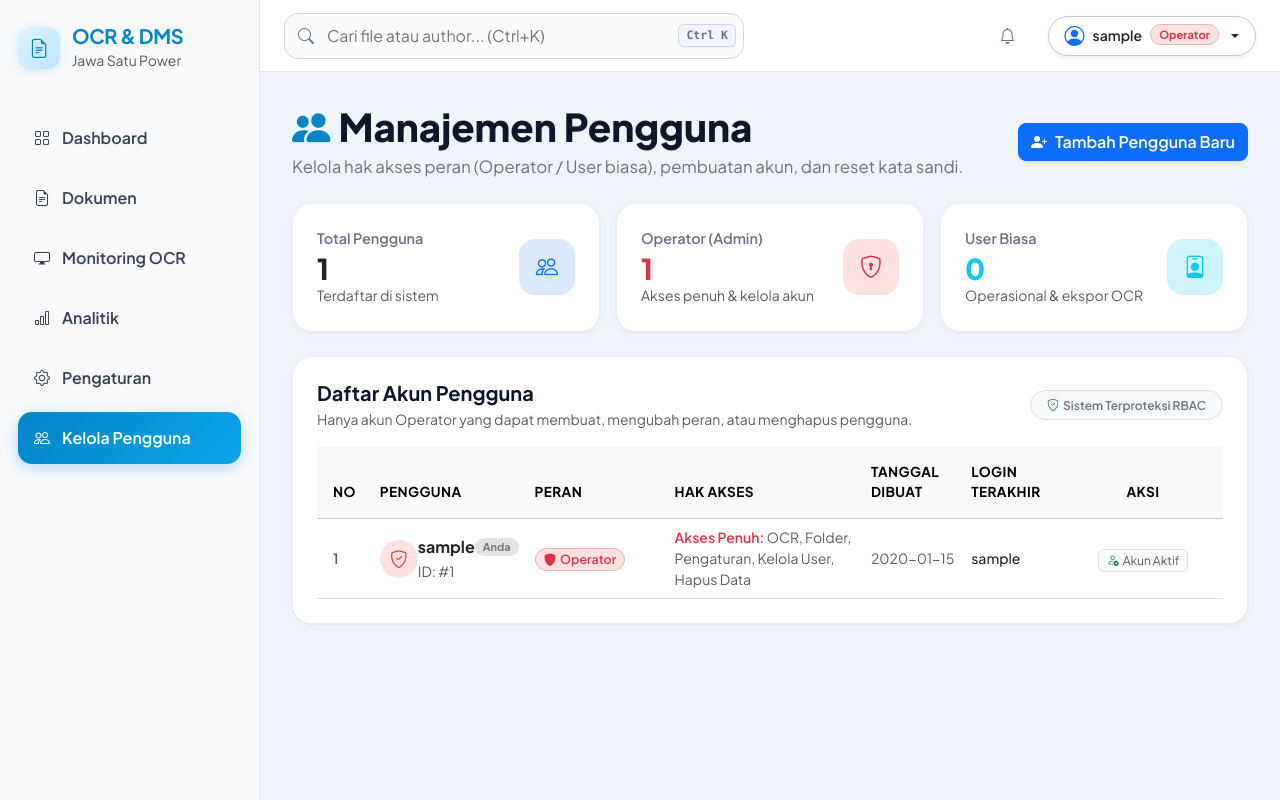
After one commit to bagusdps257/kerja_praktik, a Flask app: page /users in a window 1280 px wide. The commit adds this page. Run offline with Flask 3, Linux system fonts and the light colour scheme; a user stored in the database is signed in; tables that the repository leaves empty hold one stand-in row (values such as "Sample post"); some libraries are stand-ins or nearby versions.

Commit message:
feat(ui): add user management interface, role badges, and access-restricted UI elements

```diff
--- a/templates/documents.html
+++ b/templates/documents.html
@@ -127,15 +127,18 @@
             <span>Cadangkan Data</span>
         </a>
 
+        {% if current_user and current_user.is_authenticated and current_user.is_operator %}
         <button type="button" class="btn btn-gradient-destructive d-flex align-items-center px-3.5 py-2 rounded-3 fw-semibold text-nowrap" style="font-size: 0.88rem;" data-bs-toggle="modal" data-bs-target="#clearHistoryModal">
             <i class="bi bi-trash3 me-2 fs-6"></i>
             <span>Hapus Riwayat</span>
         </button>
+        {% endif %}
 
     </div>
 
 </div>
 
+{% if current_user and current_user.is_authenticated and current_user.is_operator %}
 <!-- Clear History Confirmation Modal -->
 <div class="modal fade" id="clearHistoryModal" tabindex="-1" aria-labelledby="clearHistoryModalLabel" aria-hidden="true">
     <div class="modal-dialog modal-dialog-centered" style="max-width: 420px;">
@@ -174,6 +177,7 @@
         </div>
     </div>
 </div>
+{% endif %}
 
 <div class="analytics-card p-4">
 
--- a/templates/partials/navbar.html
+++ b/templates/partials/navbar.html
@@ -3,14 +3,27 @@
     <button class="btn btn-white bg-white border border-secondary-subtle shadow-sm rounded-pill px-3 py-1 d-flex align-items-center gap-2 dropdown-toggle text-dark" type="button" id="userDropdownMenu" data-bs-toggle="dropdown" aria-expanded="false">
         <i class="bi bi-person-circle text-primary fs-5"></i>
         <span class="fw-semibold small text-truncate" style="max-width: 140px;" title="{{ current_user.username }}">{{ current_user.username }}</span>
+        {% if current_user.is_operator %}
+        <span class="badge bg-danger-subtle text-danger border border-danger-subtle rounded-pill px-2 py-0.5" style="font-size: 0.7rem;">Operator</span>
+        {% else %}
+        <span class="badge bg-primary-subtle text-primary border border-primary-subtle rounded-pill px-2 py-0.5" style="font-size: 0.7rem;">User</span>
+        {% endif %}
     </button>
-    <ul class="dropdown-menu dropdown-menu-end shadow-sm border-0 rounded-3 p-2 mt-2" aria-labelledby="userDropdownMenu" style="min-width: 180px;">
+    <ul class="dropdown-menu dropdown-menu-end shadow-sm border-0 rounded-3 p-2 mt-2" aria-labelledby="userDropdownMenu" style="min-width: 190px;">
         <li>
             <a class="dropdown-item d-flex align-items-center gap-2 py-2 rounded-2" href="{{ url_for('auth.profile') }}">
                 <i class="bi bi-person-vcard text-primary fs-6"></i>
                 <span class="fw-medium">Profil</span>
             </a>
         </li>
+        {% if current_user.is_operator %}
+        <li>
+            <a class="dropdown-item d-flex align-items-center gap-2 py-2 rounded-2" href="{{ url_for('auth.users_list') }}">
+                <i class="bi bi-people text-info fs-6"></i>
+                <span class="fw-medium">Kelola Pengguna</span>
+            </a>
+        </li>
+        {% endif %}
         <li><hr class="dropdown-divider my-1"></li>
         <li>
             <a class="dropdown-item d-flex align-items-center gap-2 py-2 rounded-2 text-danger" href="{{ url_for('auth.logout') }}">
--- a/templates/partials/sidebar.html
+++ b/templates/partials/sidebar.html
@@ -65,6 +65,18 @@
             </a>
         </li>
 
+        {% if current_user and current_user.is_authenticated and current_user.is_operator %}
+        <li>
+            <a href="{{ url_for('auth.users_list') }}"
+            class="{% if request.endpoint == 'auth.users_list' %}active{% endif %}">
+
+                <i class="bi bi-people"></i>
+                <span>Kelola Pengguna</span>
+
+            </a>
+        </li>
+        {% endif %}
+
     </ul>
 
 </div>
--- /dev/null
+++ b/templates/users.html
@@ -0,0 +1,383 @@
+{% extends 'base.html' %}
+
+{% block title %}Kelola Pengguna - OCR System{% endblock %}
+
+{% block content %}
+
+<!-- HEADER -->
+<div class="page-header mb-4">
+    <div class="d-flex justify-content-between align-items-center flex-wrap gap-3">
+        <div>
+            <h1 class="page-title mb-1">
+                <i class="bi bi-people-fill me-2" style="color:#0284c7;"></i>Manajemen Pengguna
+            </h1>
+            <p class="page-subtitle mb-0">
+                Kelola hak akses peran (Operator / User biasa), pembuatan akun, dan reset kata sandi.
+            </p>
+        </div>
+        <div>
+            <button type="button" class="btn btn-primary d-flex align-items-center gap-2 px-3.5 py-2.5 rounded-3 fw-semibold shadow-sm"
+                    data-bs-toggle="modal" data-bs-target="#addUserModal">
+                <i class="bi bi-person-plus-fill fs-6"></i>
+                <span>Tambah Pengguna Baru</span>
+            </button>
+        </div>
+    </div>
+</div>
+
+<!-- KPI SUMMARY STATS -->
+<div class="row g-3 mb-4">
+    <div class="col-md-4">
+        <div class="kpi-card d-flex align-items-center justify-content-between p-3.5">
+            <div>
+                <div class="kpi-label mb-1">Total Pengguna</div>
+                <div class="kpi-value text-dark" style="font-size: 1.8rem;">{{ users|length }}</div>
+                <small class="text-muted">Terdaftar di sistem</small>
+            </div>
+            <div class="kpi-icon bg-primary-subtle text-primary">
+                <i class="bi bi-people"></i>
+            </div>
+        </div>
+    </div>
+    <div class="col-md-4">
+        <div class="kpi-card d-flex align-items-center justify-content-between p-3.5">
+            <div>
+                <div class="kpi-label mb-1">Operator (Admin)</div>
+                <div class="kpi-value text-danger" style="font-size: 1.8rem;">
+                    {{ users|selectattr('is_operator')|list|length }}
+                </div>
+                <small class="text-muted">Akses penuh & kelola akun</small>
+            </div>
+            <div class="kpi-icon bg-danger-subtle text-danger">
+                <i class="bi bi-shield-lock"></i>
+            </div>
+        </div>
+    </div>
+    <div class="col-md-4">
+        <div class="kpi-card d-flex align-items-center justify-content-between p-3.5">
+            <div>
+                <div class="kpi-label mb-1">User Biasa</div>
+                <div class="kpi-value text-info" style="font-size: 1.8rem;">
+                    {{ users|rejectattr('is_operator')|list|length }}
+                </div>
+                <small class="text-muted">Operasional & ekspor OCR</small>
+            </div>
+            <div class="kpi-icon bg-info-subtle text-info">
+                <i class="bi bi-person-badge"></i>
+            </div>
+        </div>
+    </div>
+</div>
+
+<!-- MAIN USERS TABLE CARD -->
+<div class="enterprise-card p-4">
+    <div class="d-flex justify-content-between align-items-center mb-3 flex-wrap gap-2">
+        <div>
+            <h5 class="fw-bold mb-1">Daftar Akun Pengguna</h5>
+            <p class="text-muted small mb-0">Hanya akun Operator yang dapat membuat, mengubah peran, atau menghapus pengguna.</p>
+        </div>
+        <span class="badge bg-light text-secondary border px-3 py-2 rounded-pill small fw-semibold">
+            <i class="bi bi-shield-check text-success me-1"></i>Sistem Terproteksi RBAC
+        </span>
+    </div>
+
+    <div class="table-responsive">
+        <table class="table align-middle table-hover mb-0">
+            <thead class="table-light">
+                <tr style="font-size: 0.85rem; text-transform: uppercase; letter-spacing: 0.03em;">
+                    <th class="py-3 px-3" style="width: 50px;">No</th>
+                    <th class="py-3">Pengguna</th>
+                    <th class="py-3" style="width: 140px;">Peran</th>
+                    <th class="py-3">Hak Akses</th>
+                    <th class="py-3">Tanggal Dibuat</th>
+                    <th class="py-3">Login Terakhir</th>
+                    <th class="py-3 text-center" style="width: 160px;">Aksi</th>
+                </tr>
+            </thead>
+            <tbody>
+                {% for u in users %}
+                <tr>
+                    <td class="px-3 text-muted fw-semibold small">{{ loop.index }}</td>
+                    <td>
+                        <div class="d-flex align-items-center gap-2.5">
+                            <div class="rounded-circle d-flex align-items-center justify-content-center {% if u.is_operator %}bg-danger-subtle text-danger{% else %}bg-primary-subtle text-primary{% endif %}"
+                                 style="width: 38px; height: 38px; font-size: 1.1rem; flex-shrink: 0;">
+                                <i class="bi {% if u.is_operator %}bi-shield-check{% else %}bi-person{% endif %}"></i>
+                            </div>
+                            <div>
+                                <div class="fw-bold text-dark d-flex align-items-center gap-1.5">
+                                    <span>{{ u.username }}</span>
+                                    {% if current_user and current_user.id == u.id %}
+                                    <span class="badge bg-secondary-subtle text-secondary rounded-pill px-2 py-0.5" style="font-size: 0.68rem;">Anda</span>
+                                    {% endif %}
+                                </div>
+                                <small class="text-muted">ID: #{{ u.id }}</small>
+                            </div>
+                        </div>
+                    </td>
+                    <td>
+                        {% if u.is_operator %}
+                        <span class="badge bg-danger-subtle text-danger border border-danger-subtle rounded-pill px-2.5 py-1 fw-semibold" style="font-size: 0.78rem;">
+                            <i class="bi bi-shield-fill me-1"></i>Operator
+                        </span>
+                        {% else %}
+                        <span class="badge bg-primary-subtle text-primary border border-primary-subtle rounded-pill px-2.5 py-1 fw-semibold" style="font-size: 0.78rem;">
+                            <i class="bi bi-person me-1"></i>User Biasa
+                        </span>
+                        {% endif %}
+                    </td>
+                    <td class="small text-muted">
+                        {% if u.is_operator %}
+                        <span class="text-danger fw-semibold">Akses Penuh:</span> OCR, Folder, Pengaturan, Kelola User, Hapus Data
+                        {% else %}
+                        <span class="text-primary fw-semibold">Operasional:</span> OCR, Folder, Pengaturan, Ekspor Data <span class="badge bg-light text-muted border ms-1">No Delete</span>
+                        {% endif %}
+                    </td>
+                    <td class="small text-muted">
+                        {{ u.formatted_created_at }}
+                    </td>
+                    <td class="small text-muted">
+                        {% if u.last_login and u.last_login != '-' %}
+                        <span class="text-dark fw-medium">{{ u.formatted_last_login }}</span>
+                        {% else %}
+                        <span class="fst-italic text-muted">Belum pernah</span>
+                        {% endif %}
+                    </td>
+                    <td class="text-center">
+                        {% if current_user and current_user.id == u.id %}
+                        <span class="badge bg-light text-muted border px-2.5 py-1.5 small fw-normal" title="Akun Anda yang sedang aktif">
+                            <i class="bi bi-person-check me-1 text-success"></i>Akun Aktif
+                        </span>
+                        {% else %}
+                        <div class="dropdown">
+                            <button class="btn btn-sm btn-light border dropdown-toggle px-2.5 py-1 rounded-2 shadow-sm" type="button" data-bs-toggle="dropdown" aria-expanded="false">
+                                <i class="bi bi-gear me-1"></i>Tindakan
+                            </button>
+                            <ul class="dropdown-menu dropdown-menu-end shadow-sm border-0 rounded-3 p-1.5" style="min-width: 170px;">
+                                <li>
+                                    <button class="dropdown-item d-flex align-items-center gap-2 py-2 rounded-2" data-bs-toggle="modal" data-bs-target="#changeRoleModal{{ u.id }}">
+                                        <i class="bi bi-person-gear text-primary"></i>
+                                        <span>Ubah Peran</span>
+                                    </button>
+                                </li>
+                                <li>
+                                    <button class="dropdown-item d-flex align-items-center gap-2 py-2 rounded-2" data-bs-toggle="modal" data-bs-target="#resetPasswordModal{{ u.id }}">
+                                        <i class="bi bi-key text-warning"></i>
+                                        <span>Reset Password</span>
+                                    </button>
+                                </li>
+                                <li><hr class="dropdown-divider my-1"></li>
+                                <li>
+                                    <button class="dropdown-item d-flex align-items-center gap-2 py-2 rounded-2 text-danger" data-bs-toggle="modal" data-bs-target="#deleteUserModal{{ u.id }}">
+                                        <i class="bi bi-trash3 text-danger"></i>
+                                        <span>Hapus Akun</span>
+                                    </button>
+                                </li>
+                            </ul>
+                        </div>
+                        {% endif %}
+                    </td>
+                </tr>
+                {% endfor %}
+            </tbody>
+        </table>
+    </div>
+</div>
+
+<!-- MODAL: ADD USER -->
+<div class="modal fade" id="addUserModal" tabindex="-1" aria-labelledby="addUserModalLabel" aria-hidden="true">
+    <div class="modal-dialog modal-dialog-centered" style="max-width: 480px;">
+        <div class="modal-content border-0 shadow-lg" style="border-radius: 20px; overflow: hidden;">
+            <div class="modal-header border-0 pb-0 pt-4 px-4">
+                <div class="d-flex align-items-center gap-3">
+                    <div class="rounded-circle bg-primary-subtle text-primary d-flex align-items-center justify-content-center"
+                         style="width: 44px; height: 44px; font-size: 1.3rem;">
+                        <i class="bi bi-person-plus-fill"></i>
+                    </div>
+                    <div>
+                        <h5 class="modal-title fw-bold mb-0" id="addUserModalLabel">Tambah Pengguna Baru</h5>
+                        <small class="text-muted">Buat akun untuk operator atau staf operasional.</small>
+                    </div>
+                </div>
+                <button type="button" class="btn-close" data-bs-dismiss="modal" aria-label="Close"></button>
+            </div>
+
+            <form action="{{ url_for('auth.create_user') }}" method="POST">
+                <input type="hidden" name="csrf_token" value="{{ csrf_token() }}"/>
+                <div class="modal-body p-4">
+                    <div class="mb-3">
+                        <label class="form-label small fw-semibold text-secondary mb-1">Username</label>
+                        <div class="input-group">
+                            <span class="input-group-text bg-light border-end-0 text-muted"><i class="bi bi-person"></i></span>
+                            <input type="text" name="username" class="form-control border-start-0" placeholder="Contoh: operator1, staf_ocr" required minlength="3" autocomplete="off">
+                        </div>
+                        <small class="text-muted">Minimal 3 karakter, alfanumerik.</small>
+                    </div>
+
+                    <div class="mb-3">
+                        <label class="form-label small fw-semibold text-secondary mb-1">Kata Sandi Awal</label>
+                        <div class="input-group">
+                            <span class="input-group-text bg-light border-end-0 text-muted"><i class="bi bi-lock"></i></span>
+                            <input type="password" name="password" class="form-control border-start-0" placeholder="Minimal 6 karakter" required minlength="6" autocomplete="new-password">
+                        </div>
+                    </div>
+
+                    <div class="mb-2">
+                        <label class="form-label small fw-semibold text-secondary mb-1">Peran Akun (Role)</label>
+                        <select name="role" class="form-select" required>
+                            <option value="user" selected>User Biasa (Operasional OCR, Folder, Setelan - Tanpa Hapus DB)</option>
+                            <option value="operator">Operator (Akses Penuh: Kelola Pengguna & Hapus Riwayat)</option>
+                        </select>
+                        <div class="p-2.5 rounded-3 bg-light mt-2 small text-muted border">
+                            <i class="bi bi-info-circle text-primary me-1"></i>
+                            <strong>Operator:</strong> dapat mengelola semua akun dan menghapus basis data.<br>
+                            <strong>User:</strong> dapat menjalankan OCR, mengatur folder, dan setelan tanpa hak menghapus.
+                        </div>
+                    </div>
+                </div>
+
+                <div class="modal-footer border-0 pt-0 px-4 pb-4">
+                    <button type="button" class="btn btn-light px-3.5 py-2 rounded-3 fw-semibold" data-bs-dismiss="modal">Batal</button>
+                    <button type="submit" class="btn btn-primary px-3.5 py-2 rounded-3 fw-semibold">
+                        <i class="bi bi-check-lg me-1"></i>Simpan Pengguna
+                    </button>
+                </div>
+            </form>
+        </div>
+    </div>
+</div>
+
+<!-- USER ACTIONS MODALS -->
+{% for u in users %}
+{% if current_user and current_user.id != u.id %}
+
+<!-- MODAL: UBAH PERAN -->
+<div class="modal fade" id="changeRoleModal{{ u.id }}" tabindex="-1" aria-hidden="true">
+    <div class="modal-dialog modal-dialog-centered" style="max-width: 440px;">
+        <div class="modal-content border-0 shadow-lg" style="border-radius: 20px; overflow: hidden;">
+            <div class="modal-header border-0 pb-0 pt-4 px-4">
+                <div class="d-flex align-items-center gap-3">
+                    <div class="rounded-circle bg-info-subtle text-info d-flex align-items-center justify-content-center"
+                         style="width: 44px; height: 44px; font-size: 1.2rem;">
+                        <i class="bi bi-person-gear"></i>
+                    </div>
+                    <div>
+                        <h5 class="modal-title fw-bold mb-0">Ubah Peran Pengguna</h5>
+                        <small class="text-muted">Pengguna: <strong>{{ u.username }}</strong></small>
+                    </div>
+                </div>
+                <button type="button" class="btn-close" data-bs-dismiss="modal" aria-label="Close"></button>
+            </div>
+
+            <form action="{{ url_for('auth.change_user_role', user_id=u.id) }}" method="POST">
+                <input type="hidden" name="csrf_token" value="{{ csrf_token() }}"/>
+                <div class="modal-body p-4">
+                    <label class="form-label small fw-semibold text-secondary mb-2">Pilih Peran Baru</label>
+                    <div class="form-check p-3 border rounded-3 mb-2 {% if not u.is_operator %}bg-light border-primary{% endif %}">
+                        <input class="form-check-input" type="radio" name="new_role" id="roleUser{{ u.id }}" value="user" {% if not u.is_operator %}checked{% endif %}>
+                        <label class="form-check-label d-block ms-2" for="roleUser{{ u.id }}">
+                            <span class="fw-bold d-block text-dark">User Biasa</span>
+                            <small class="text-muted">Akses operasional OCR, folder input/output, dan pengaturan tanpa hak menghapus data.</small>
+                        </label>
+                    </div>
+                    <div class="form-check p-3 border rounded-3 {% if u.is_operator %}bg-light border-danger{% endif %}">
+                        <input class="form-check-input" type="radio" name="new_role" id="roleOperator{{ u.id }}" value="operator" {% if u.is_operator %}checked{% endif %}>
+                        <label class="form-check-label d-block ms-2" for="roleOperator{{ u.id }}">
+                            <span class="fw-bold d-block text-danger">Operator (Admin)</span>
+                            <small class="text-muted">Hak akses penuh termasuk manajemen akun pengguna dan penghapusan riwayat database.</small>
+                        </label>
+                    </div>
+                </div>
+
+                <div class="modal-footer border-0 pt-0 px-4 pb-4">
+                    <button type="button" class="btn btn-light px-3.5 py-2 rounded-3 fw-semibold" data-bs-dismiss="modal">Batal</button>
+                    <button type="submit" class="btn btn-primary px-3.5 py-2 rounded-3 fw-semibold">
+                        <i class="bi bi-check-lg me-1"></i>Simpan Perubahan
+                    </button>
+                </div>
+            </form>
+        </div>
+    </div>
+</div>
+
+<!-- MODAL: RESET PASSWORD -->
+<div class="modal fade" id="resetPasswordModal{{ u.id }}" tabindex="-1" aria-hidden="true">
+    <div class="modal-dialog modal-dialog-centered" style="max-width: 440px;">
+        <div class="modal-content border-0 shadow-lg" style="border-radius: 20px; overflow: hidden;">
+            <div class="modal-header border-0 pb-0 pt-4 px-4">
+                <div class="d-flex align-items-center gap-3">
+                    <div class="rounded-circle bg-warning-subtle text-warning d-flex align-items-center justify-content-center"
+                         style="width: 44px; height: 44px; font-size: 1.2rem;">
+                        <i class="bi bi-key-fill"></i>
+                    </div>
+                    <div>
+                        <h5 class="modal-title fw-bold mb-0">Reset Kata Sandi</h5>
+                        <small class="text-muted">Untuk akun: <strong>{{ u.username }}</strong></small>
+                    </div>
+                </div>
+                <button type="button" class="btn-close" data-bs-dismiss="modal" aria-label="Close"></button>
+            </div>
+
+            <form action="{{ url_for('auth.reset_user_password', user_id=u.id) }}" method="POST">
+                <input type="hidden" name="csrf_token" value="{{ csrf_token() }}"/>
+                <div class="modal-body p-4">
+                    <div class="mb-3">
+                        <label class="form-label small fw-semibold text-secondary mb-1">Kata Sandi Baru</label>
+                        <div class="input-group">
+                            <span class="input-group-text bg-light border-end-0 text-muted"><i class="bi bi-lock"></i></span>
+                            <input type="password" name="new_password" class="form-control border-start-0" placeholder="Minimal 6 karakter" required minlength="6" autocomplete="new-password">
+                        </div>
+                    </div>
+
+                    <div class="mb-1">
+                        <label class="form-label small fw-semibold text-secondary mb-1">Konfirmasi Kata Sandi Baru</label>
+                        <div class="input-group">
+                            <span class="input-group-text bg-light border-end-0 text-muted"><i class="bi bi-lock-fill"></i></span>
+                            <input type="password" name="confirm_password" class="form-control border-start-0" placeholder="Ulangi kata sandi baru" required minlength="6" autocomplete="new-password">
+                        </div>
+                    </div>
+                </div>
+
+                <div class="modal-footer border-0 pt-0 px-4 pb-4">
+                    <button type="button" class="btn btn-light px-3.5 py-2 rounded-3 fw-semibold" data-bs-dismiss="modal">Batal</button>
+                    <button type="submit" class="btn btn-warning px-3.5 py-2 rounded-3 fw-semibold text-dark">
+                        <i class="bi bi-arrow-repeat me-1"></i>Perbarui Password
+                    </button>
+                </div>
+            </form>
+        </div>
+    </div>
+</div>
+
+<!-- MODAL: HAPUS AKUN -->
+<div class="modal fade" id="deleteUserModal{{ u.id }}" tabindex="-1" aria-hidden="true">
+    <div class="modal-dialog modal-dialog-centered" style="max-width: 420px;">
+        <div class="modal-content border-0 shadow-lg" style="border-radius: 20px; overflow: hidden;">
+            <div class="modal-body p-4 text-center">
+                <div class="d-flex align-items-center justify-content-center mx-auto mb-3"
+                     style="width: 56px; height: 56px; border-radius: 50%; background: #fee2e2;">
+                    <i class="bi bi-trash3 fs-3" style="color: #dc2626;"></i>
+                </div>
+                <h5 class="fw-bold mb-1">Konfirmasi Hapus Akun</h5>
+                <p class="text-muted small mb-3">
+                    Apakah Anda yakin ingin menghapus akun pengguna <strong class="text-dark">{{ u.username }}</strong>? Tindakan ini tidak dapat dibatalkan.
+                </p>
+
+                <form action="{{ url_for('auth.delete_user', user_id=u.id) }}" method="POST">
+                    <input type="hidden" name="csrf_token" value="{{ csrf_token() }}"/>
+                    <div class="d-flex gap-2 justify-content-center mt-3">
+                        <button type="button" class="btn btn-light px-3.5 py-2 rounded-3 fw-semibold" data-bs-dismiss="modal">Batal</button>
+                        <button type="submit" class="btn btn-danger px-3.5 py-2 rounded-3 fw-semibold">
+                            <i class="bi bi-trash3 me-1"></i>Hapus Permanen
+                        </button>
+                    </div>
+                </form>
+            </div>
+        </div>
+    </div>
+</div>
+
+{% endif %}
+{% endfor %}
+
+{% endblock %}
```
Also changed, not shown: tests/test_auth.py (+57 -0 lines).
